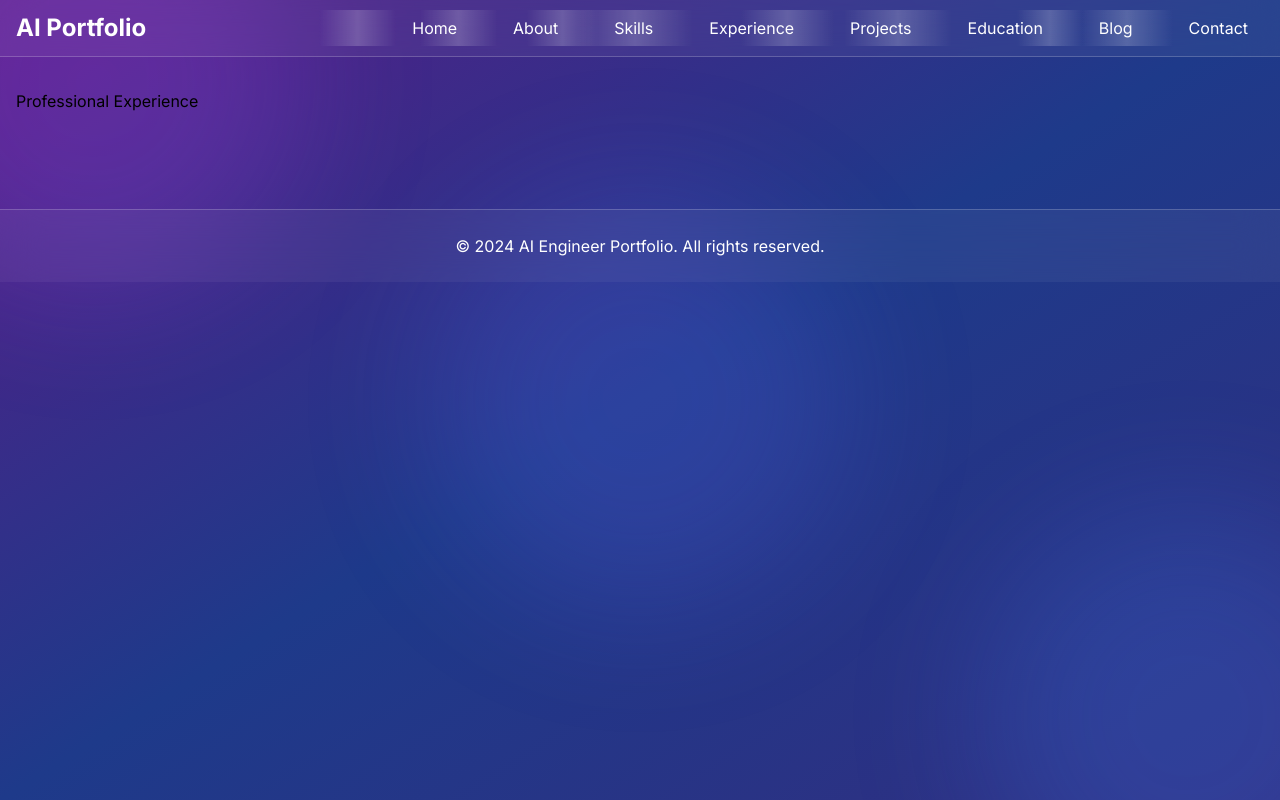
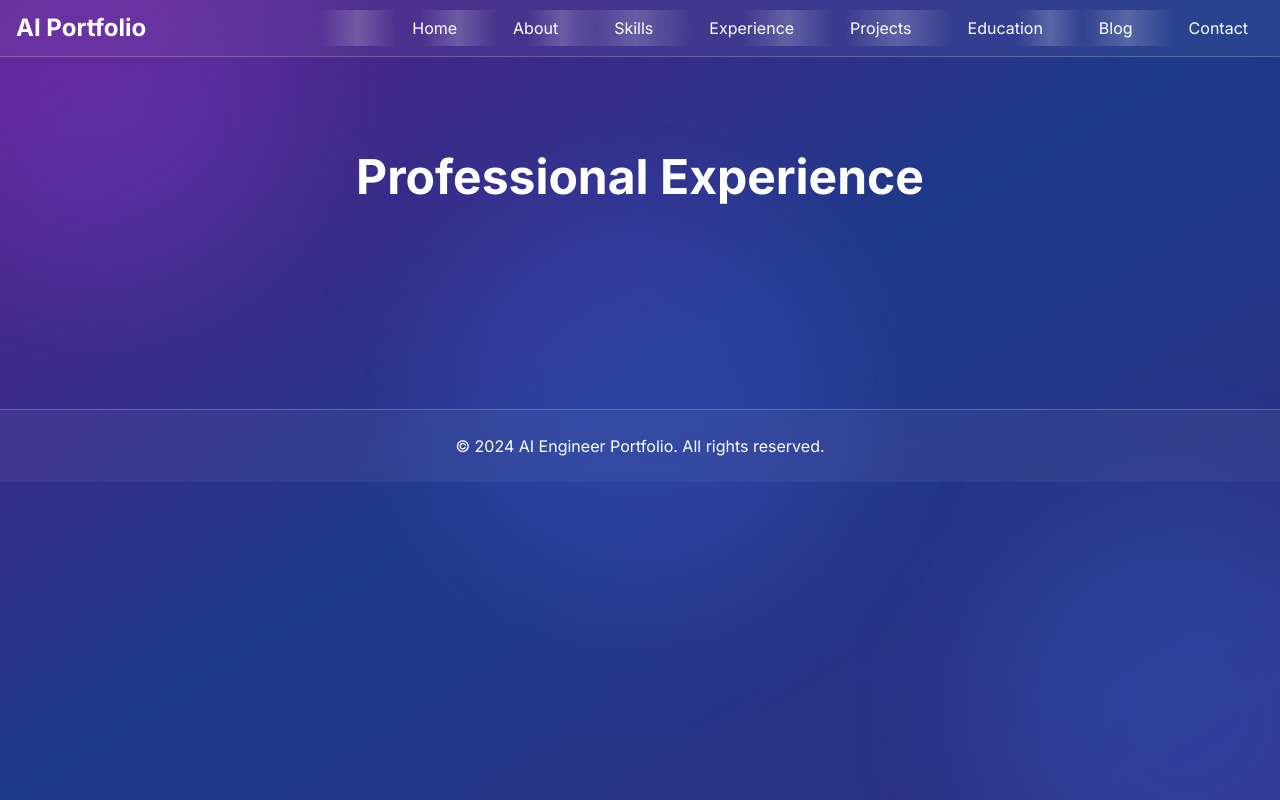
Before and after one commit to Nobi004/nobi_portfolio, a Django app: page /experience/ in a window 1280 px wide. Run offline with Django 5.2, Linux system fonts and the light colour scheme; data that the repository does not hold is empty; some libraries are stand-ins or nearby versions.

Commit message:
Update experience.html

```diff
--- a/ai_portfolio/portfolio/templates/experience.html
+++ b/ai_portfolio/portfolio/templates/experience.html
@@ -4,21 +4,30 @@
 {% block title %}Experience - AI Engineer Portfolio{% endblock %}
 
 {% block content %}
-<section class="experience-section">
-    <div class="container">
-        <h1 class="section-title">Professional Experience</h1>
+<section class="experience-section py-16">
+    <h1 class="text-4xl md:text-5xl font-bold text-white text-center mb-12">Professional Experience</h1>
 
-        <div class="experience-timeline">
+    <div class="max-w-4xl mx-auto">
+        <div class="relative">
+            <!-- Timeline Line -->
+            <div class="absolute left-8 top-0 bottom-0 w-0.5 timeline-line"></div>
+
             {% for exp in experiences %}
-            <div class="experience-item">
-                <div class="experience-header">
+            <div class="relative flex items-start mb-8">
+                <!-- Timeline Dot -->
+                <div class="absolute left-8 timeline-dot transform -translate-x-1/2"></div>
+
+                <!-- Content -->
+                <div class="ml-20 glass-card p-6 w-full water-ripple">
+                    <div class="flex flex-col md:flex-row md:items-center gap-4 mb-4">
                         {% if exp.company_logo %}
-                    <img src="{{ exp.company_logo.url }}" alt="{{ exp.company_name }}" class="company-logo">
+                        <img src="{{ exp.company_logo.url }}" alt="{{ exp.company_name }}"
+                             class="w-16 h-16 object-contain rounded-lg bg-white/10 p-2">
                         {% endif %}
-                    <div class="experience-info">
-                        <h3>{{ exp.job_title }}</h3>
-                        <h4>{{ exp.company_name }}</h4>
-                        <p class="experience-meta">
+                        <div class="flex-1">
+                            <h3 class="text-xl font-semibold text-white">{{ exp.job_title }}</h3>
+                            <h4 class="text-lg text-water-blue">{{ exp.company_name }}</h4>
+                            <p class="text-sm text-glass">
                                 {{ exp.start_date|date:"M Y" }} -
                                 {% if exp.is_current %}
                                     Present
@@ -31,11 +40,11 @@
                     </div>
 
                     {% if exp.description %}
-                <p>{{ exp.description }}</p>
+                    <p class="text-glass mb-4">{{ exp.description }}</p>
                     {% endif %}
 
                     {% if exp.bullet_points %}
-                <ul class="experience-bullets">
+                    <ul class="list-disc list-inside space-y-2 text-glass">
                         {% for bullet in exp.bullet_points.splitlines %}
                             {% if bullet %}
                             <li>{{ bullet }}</li>
@@ -44,6 +53,7 @@
                     </ul>
                     {% endif %}
                 </div>
+            </div>
             {% endfor %}
         </div>
     </div>
```
Lines whose indentation alone changed are shown as unchanged.
